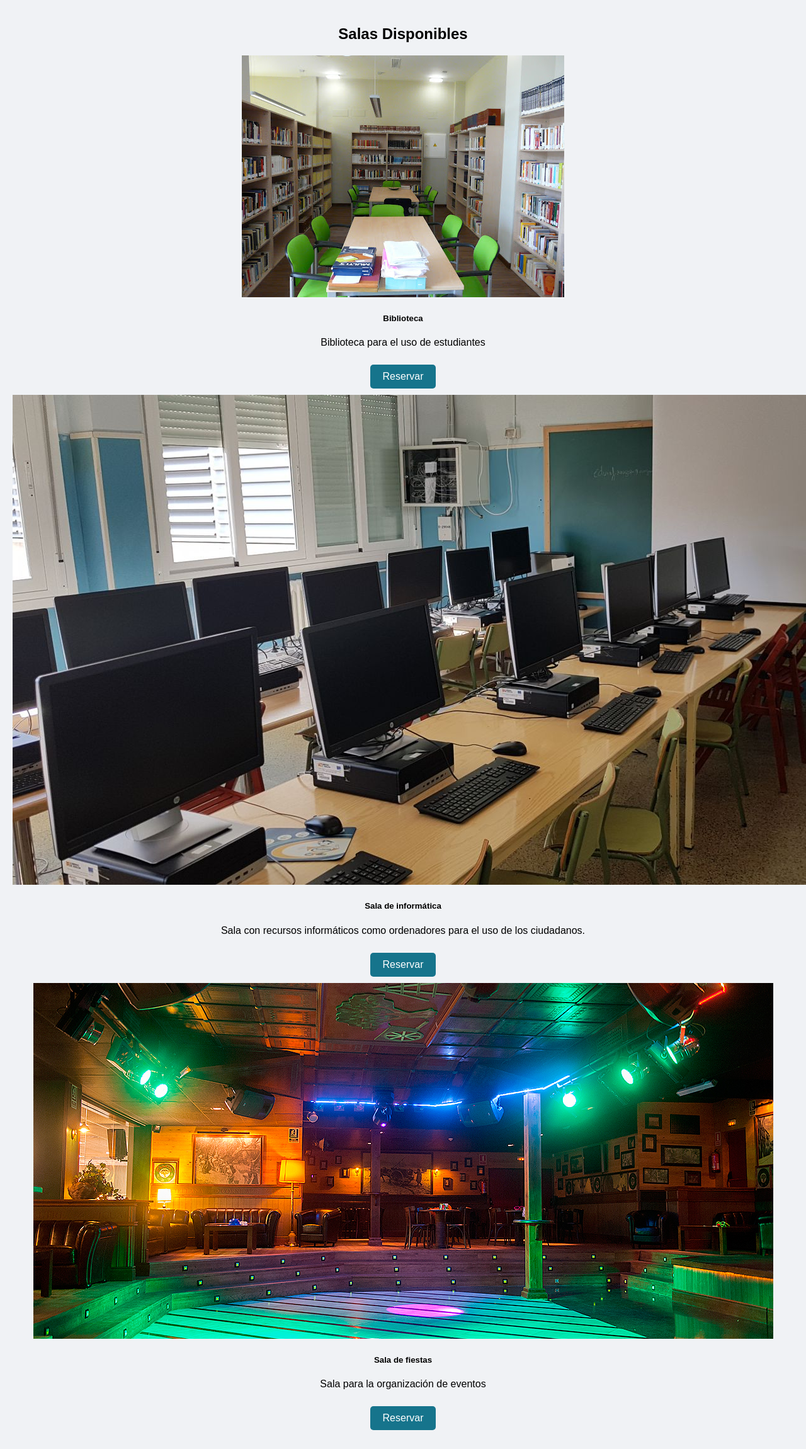
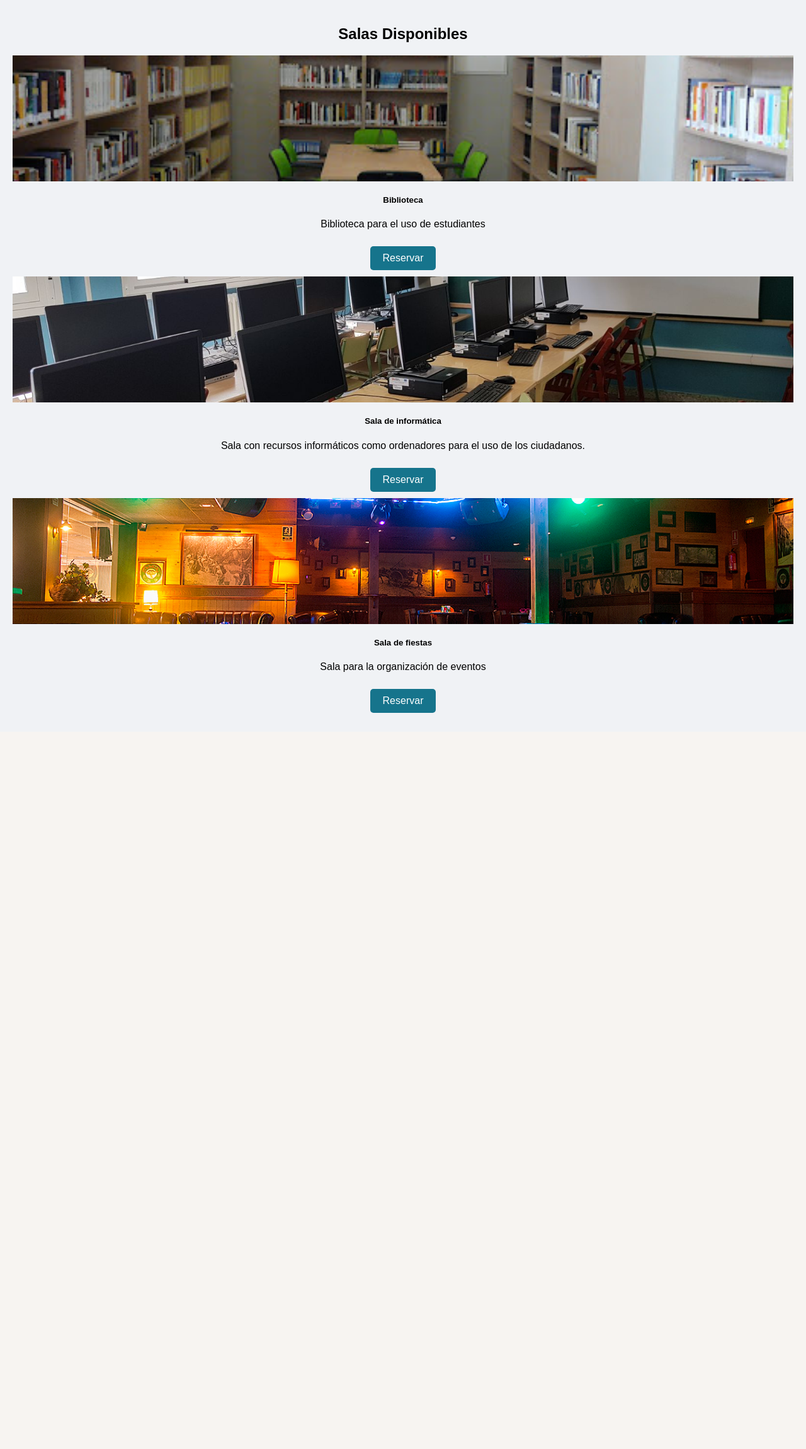
Before and after one commit to danvelcam/CruceDSalas, a Django app: page /salas/ in a window 1280 px wide; the page is wider, and only the part inside the window is pictured. Shown: the part 70-2371 px from the top of that part at 63% size. After the commit the page ends 1202 px from the top of that part, so only its background shows below. Run offline with Django 5.2, Linux system fonts and the light colour scheme; data comes from the database, SQL or seed files in the repository; both versions use the stored data as it was after the commit.

Commit message:
vista de la lista de salas en /salas

```diff
--- a/CruceDSalas/urls.py
+++ b/CruceDSalas/urls.py
@@ -15,6 +15,8 @@ Including another URLconf
     2. Add a URL to urlpatterns:  path('blog/', include('blog.urls'))
 """
 
+from django.conf import settings
+from django.conf.urls.static import static
 from django.contrib import admin
 from django.urls import path, include
 
@@ -24,4 +26,4 @@ urlpatterns = [
     path('auth/', include('authentication.urls')),
     path('', include('rooms.urls'))
 
-]
+]+ static(settings.MEDIA_URL, document_root=settings.MEDIA_ROOT)
--- a/rooms/templates/rooms/lista_salas.html
+++ b/rooms/templates/rooms/lista_salas.html
@@ -2,16 +2,23 @@
 
 {% block content %}
 <div class="container">
-    <h2>Salas Disponibles</h2>
-    <div class="row">
+    <h2 class="text-center mb-4">Salas Disponibles</h2>
+    <div class="row row-cols-1 row-cols-md-3 g-4">
         {% for sala in salas %}
-        <div class="col-md-4 mb-4">
-            <div class="card">
-                <img src="{{ sala.imagen.url }}" class="card-img-top" alt="{{ sala.nombre }}">
-                <div class="card-body">
-                    <h5 class="card-title">{{ sala.nombre }}</h5>
+        <div class="col">
+            <div class="card h-100">
+                <div class="card-img-container" style="height: 200px; overflow: hidden;">
+                    {% if sala.imagen %}
+                    <img src="{{ sala.imagen.url }}" class="card-img-top" alt="{{ sala.nombre }}"
+                         style="width: 100%; height: 100%; object-fit: cover;">
+                    {% endif %}
+                </div>
+                <div class="card-body d-flex flex-column">
+                    <h5 class="card-title text-center">{{ sala.nombre }}</h5>
                     <p class="card-text">{{ sala.descripcion }}</p>
-                    <a href="{% url 'reserva_sala' sala.id %}" class="btn btn-primary">Reservar</a>
+                    <div class="mt-auto text-center">
+                        <a href="{% url 'reserva_sala' sala.id %}" class="btn btn-primary">Reservar</a>
+                    </div>
                 </div>
             </div>
         </div>
```
Also changed, not shown: db.sqlite3, media/salas/biblio.jpg (added), media/salas/biblioteca.jpg (added), media/salas/informatica.png (added), media/salas/sala_de_fiestas.jpg (added), media/salas/sala_informática_2.jpg (added).
